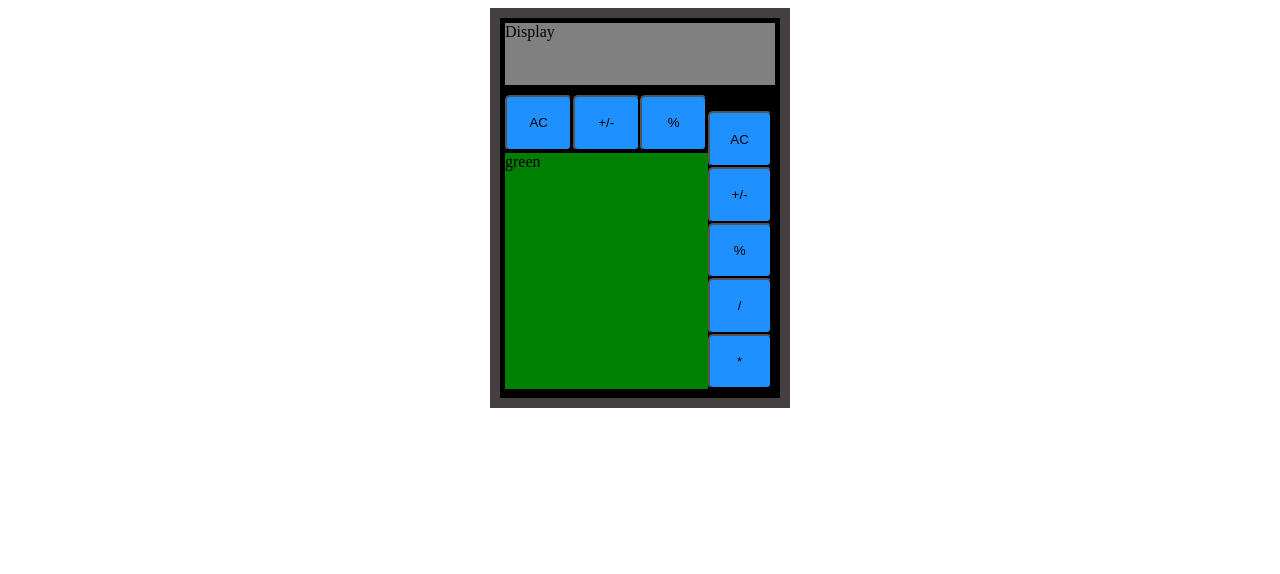
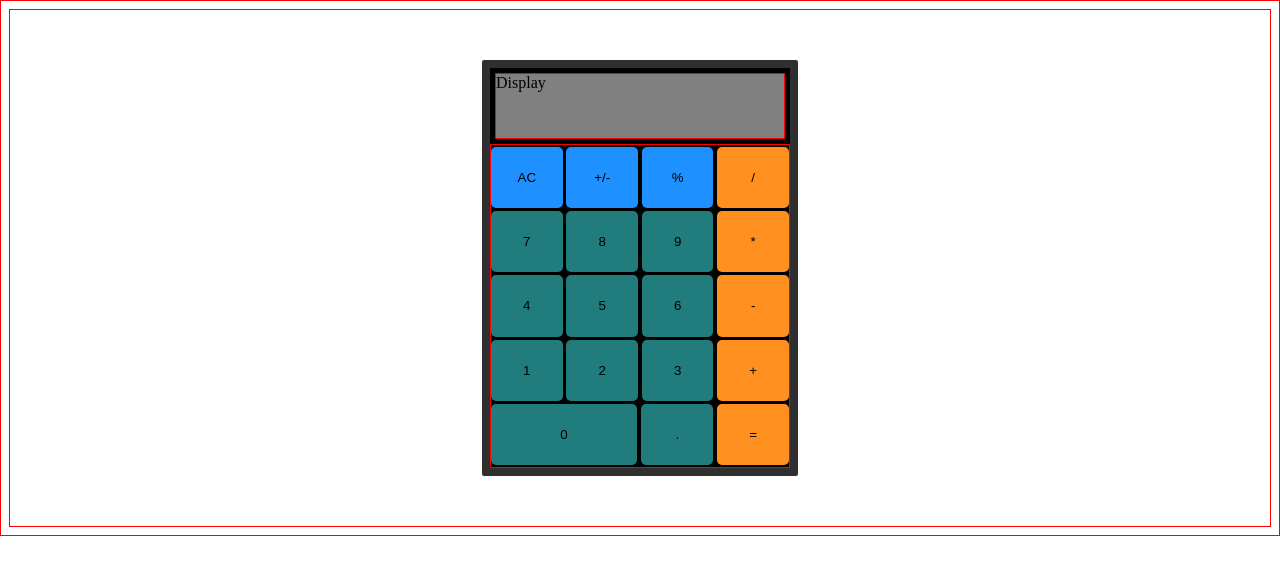
Before and after one commit to palashkolk/students-calculator, a plain HTML site: page index.html in a window 1280 px wide. Drawn offline with Linux system fonts and the light colour scheme.

Commit message:
Creates calculator layout similr to student project
Created as a step towards a fully functional calc.

```diff
--- a/index.html
+++ b/index.html
@@ -10,13 +10,7 @@
 <body>
     <div id="main-container">
         <div id="display">Display</div>
-        <div id="buttons">
-            <div id="blue-green">
-                <div id="blue-buttons"></div>
-                <div id="green-buttons">green</div>
-            </div>
-            <div id="orange-buttons">Orange</div>
-        </div>
+        <div id="buttons"></div>
     </div>
 
 </body>
--- a/js-file.js
+++ b/js-file.js
@@ -1,46 +1,27 @@
 let mainContainer=document.querySelector("#main-container");
-let blueBtns=document.querySelector("#blue-buttons");
-let greenBtns=document.querySelector("#green-buttons");
-let orangeBtns=document.querySelector("#orange-buttons");
-let operatorSymbols=["AC", "+/-", "%", "/", "*", "-", "+", "=", "."];
+let btns=document.querySelector("#buttons");
+let calcSymbols=["AC", "+/-", "%", "/", "7", "8", "9", "*", "4", "5", "6", "-", "1", "2", "3", "+","0", ".", "="];
 
 
-let blueBtnArray=[];
-for (let i=0;i<3;i++){
-    blueBtnArray.push(document.createElement("button"));
-    blueBtns.appendChild(blueBtnArray[i]);
-    blueBtnArray[i].style.width="33%";
-    blueBtnArray[i].style.height="95%";
-    blueBtnArray[i].style.backgroundColor="rgb(30, 144, 255)";
-    blueBtnArray[i].style.borderRadius="5px";
-    blueBtnArray[i].style.padding="auto";
-    blueBtnArray[i].textContent=operatorSymbols[i];
+let btnArray=[];
+for (let i=0;i<19;i++){
+    btnArray.push(document.createElement("button"));
+    btns.appendChild(btnArray[i]);
+    btnArray[i].style.width="24%";
+    btnArray[i].style.height="19%";
+    btnArray[i].style.borderRadius="5px";
+    btnArray[i].style.borderWidth="0px";
+    btnArray[i].style.padding="auto";
+    btnArray[i].textContent=calcSymbols[i];
+    if (i==16){
+        btnArray[i].style.width="49%";
+    }
+    if((i+1)%4==0){
+        btnArray[i].style.backgroundColor="#FF8F1F";
+    }else if(i<3){
+        btnArray[i].style.backgroundColor="rgb(30, 144, 255)";
+    }else{
+        btnArray[i].style.backgroundColor="rgb(33, 124, 126)";
+    }
 }
-
-let orangeBtnArray=[];
-for (let i=0;i<5;i++){
-    orangeBtnArray.push(document.createElement("button"));
-    orangeBtns.appendChild(orangeBtnArray[i]);
-    orangeBtnArray[i].style.width="95%";
-    orangeBtnArray[i].style.height="20%";
-    orangeBtnArray[i].style.backgroundColor="rgb(30, 144, 255)";
-    orangeBtnArray[i].style.borderRadius="5px";
-    orangeBtnArray[i].style.padding="auto";
-    orangeBtnArray[i].textContent=operatorSymbols[i];
-}
-
-
-
-// for (let i=0; i<19; i++){
-//     btnArray.push(document.createElement("button"));
-//     btnArray[i].style.width="25%";
-//     btnArray[i].style.Height="16%";
-// }
-// btnArray[16].style.flexGrow="2";
-
-// btnArray[0].textContent="AC";
-
-
-// for (let btns of btnArray){
-//     mainContainer.appendChild(btns);
-// }
+btnArray[18].style.backgroundColor="#FF8F1F";
--- a/styles.css
+++ b/styles.css
@@ -1,66 +1,38 @@
 * {
-    box-sizing: border-box;
+    border:1px solid red;
 }
 body{
     display:flex;
     justify-content: center;
     align-items: center;
+    padding:50px 0px;
 }
+
 #main-container{
     width: 300px;
     height: 400px;
     background-color: black;
-    border: 10px solid rgba(119, 112, 112, 0.575);
+    border: 8px solid rgb(47, 47, 47);
+    border-radius: 2px;
     display: flex;
-    flex-wrap: wrap;
-    padding:5px;
-    box-sizing: border-box;
+    flex-direction: column;
+    /* padding:5px; */
 }
 
 #display{
     background-color: grey;
-    width: 100%;
+    /* width: 100%; */
     height: 16.67%;
-    margin-bottom: 5px;
+    margin: 5px 5px;
 }
 #buttons{
     display: flex;
-    width: 100%;
-    height: 80%;
-
-
+    flex-wrap: wrap;
+    justify-content: space-between;
+    align-items: center;
+    /* align-items: */
+    background-color: black;
+    height: 84%;
+    padding:0px 0px;
+    margin:0px 0px;
 }
-
-#blue-green{
-    display:flex;
-    flex-direction: column;
-    width: 75%;
-    height: 100%;
-
-
-}
-#orange-buttons{
-    display: flex;
-    flex-direction: column;
-    width: 25%;
-    height: 100%;
-
-
-}
-
-#blue-buttons{
-    display:flex;
-    justify-content: space-around;
-    align-items: center;
-    /* background-color: blue; */
-    width: 100%;
-    height: 20%;
-
-}
-#green-buttons{
-    background-color: green;
-    width: 100%;
-    height: 80%;
-    display: flex;
-    flex-wrap: wrap;
-}
```
